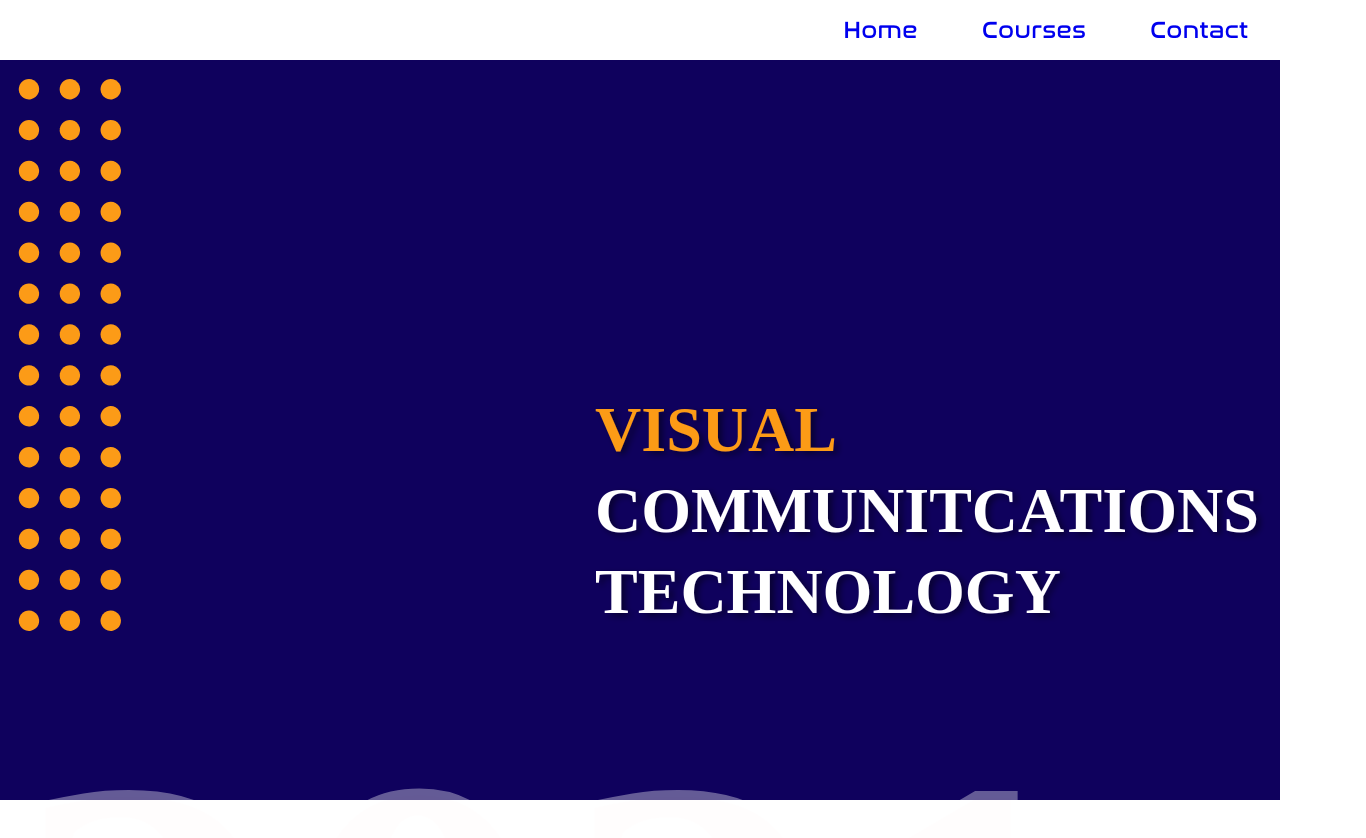
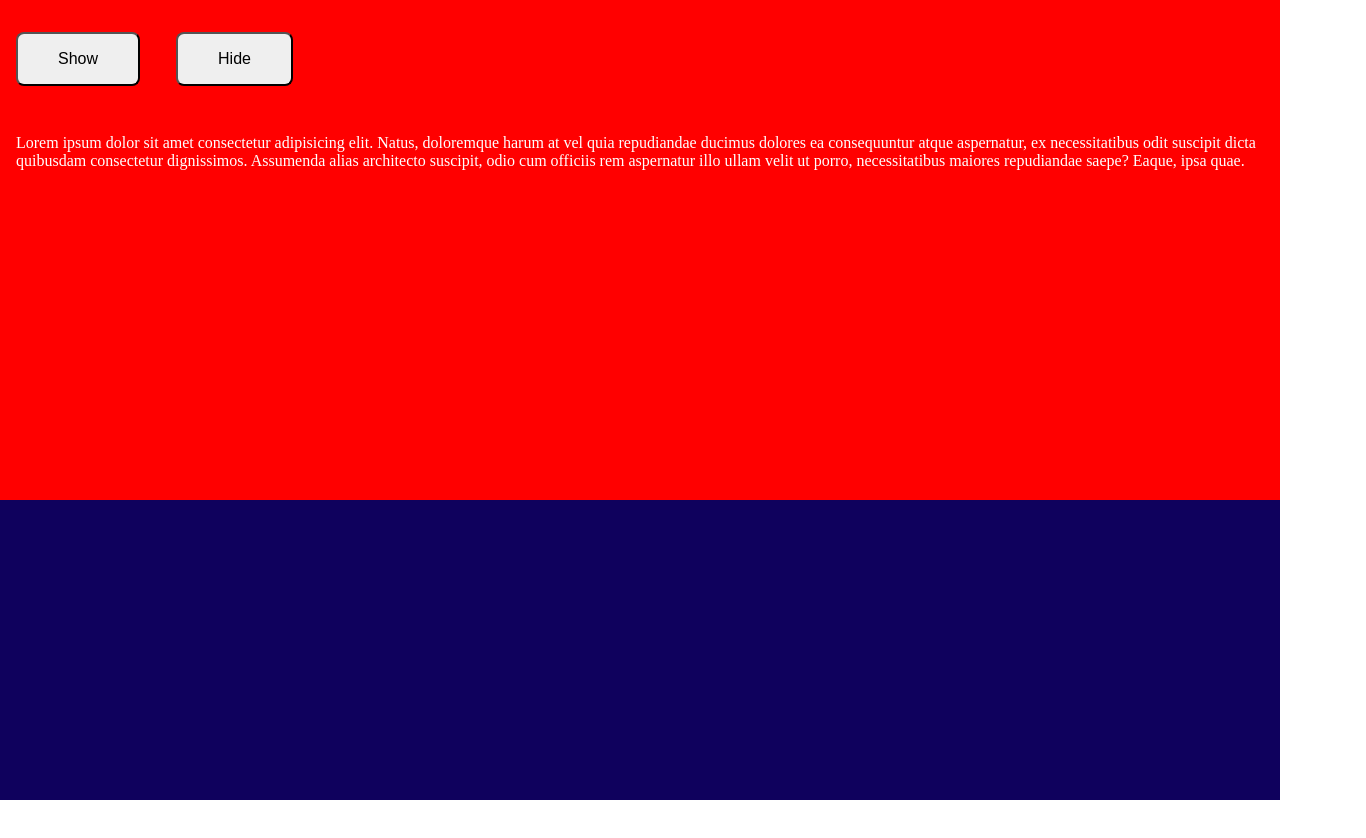
Before and after one commit to tunjiakanbi/centuryWebDesign-XD, a plain HTML site: page index2.html in a window 1280 px wide. Shown: the top 838 px of the page, 1366 px wide, since content can reach past the window. After the commit the page ends 800 px from the top, so only its background shows below. Drawn offline with nearby package versions, Linux system fonts and the light colour scheme.

Commit message:
minor changes for class demo

```diff
--- a/index2.html
+++ b/index2.html
@@ -1,16 +1,36 @@
 <!DOCTYPE html>
 <html lang="en">
+
 <head>
   <meta charset="UTF-8" />
   <meta http-equiv="X-UA-Compatible" content="IE=edge" />
   <meta name="viewport" content="width=device-width, initial-scale=1.0" />
   <title>Document</title>
   <link rel="stylesheet" href="css2/style.css" />
+  <style>
+    #demo2 {
+      width: 100%;
+      height: 500px;
+      background-color: red;
+    }
+
+    button {
+      padding: 1em 2.5em;
+      margin: 2em 1em;
+      border-radius: 0.5em;
+    }
+
+    p {
+      /* padding: 1em 2.5em; */
+      margin: 1em;
+      color: #fff;
+    }
+  </style>
 </head>
 
 <body>
   <div id="content-wrapper">
-      <nav>
+    <!-- <nav>
         <ul>
           <li id="home"><a href="#">Home</a></li>
           <li id="courses"><a href="#">Courses</a></li>
@@ -27,6 +47,17 @@
         <img id="image-2021" src="SVG/2021.svg" alt="" />
         <img src="SVG/hatched-2.svg" alt="" />
         <img src="SVG/Subtraction 1.svg" alt="" />
+      </section> -->
+
+
+    <section id="demo2">
+      <button id="show">Show</button>
+      <button id="hide">Hide</button>
+      <p>Lorem ipsum dolor sit amet consectetur adipisicing elit. Natus, doloremque harum at vel quia repudiandae
+        ducimus dolores ea consequuntur atque aspernatur, ex necessitatibus odit suscipit dicta quibusdam consectetur
+        dignissimos. Assumenda alias architecto suscipit, odio cum officiis rem aspernatur illo ullam velit ut porro,
+        necessitatibus maiores repudiandae saepe? Eaque, ipsa quae.
+      </p>
     </section>
   </div>
   <script src="https://ajax.googleapis.com/ajax/libs/jquery/3.6.0/jquery.min.js"></script>
@@ -36,5 +67,29 @@
   </script>
   <!-- temporarily removed app.js to work on html and css layout -->
   <script src="js2/app.js"></script>
+
+  <script>
+    // ()=> {} same as function(){}
+    $(document).ready(function () {
+      // jquery starts here
+      const hide = $('#hide');
+      const show = $('#show');
+      const para = $('p');
+
+      // console.log(hide);
+      $(hide).click(function () {
+        $(para).hide();
+      })
+
+      $(show).click(() => {
+        $(para).show();
+      })
+
+
+
+      /////////////////////////////document.ready ends here
+    });
+  </script>
 </body>
+
 </html>
--- a/js2/app.js
+++ b/js2/app.js
@@ -13,11 +13,11 @@ const content_Wrapper_Section = $('#content-wrapper-section');
 // console.log(content_Wrapper_Section);
 
 // $('#home').click(function(){//same as below
-home.click(function(){
-    // $('#content-wrapper-section').hide(); //same as below
-    content_Wrapper_Section.hide();
-    console.log("it worked");
-});
+// home.click(function(){
+//     // $('#content-wrapper-section').hide(); //same as below
+//     content_Wrapper_Section.hide();
+//     console.log("it worked");
+// });
 //()=> is an anonymous arrow function
 // $('nav').mouseenter(()=>{
 //     $('#content-wrapper-section').hide();
@@ -31,6 +31,7 @@ home.click(function(){
 // $('nav').mouseup(()=>{
 //     $('#content-wrapper-section').show();
 // });
+
 $('nav').hover(()=>{
     $('#content-wrapper-section').show();
 }, ()=> {
@@ -40,5 +41,5 @@ $('nav').hover(()=>{
 
 
 
-/////////////////////////////decument.ready ends here
+/////////////////////////////document.ready ends here
 });
```
Lines whose indentation alone changed are shown as unchanged.
